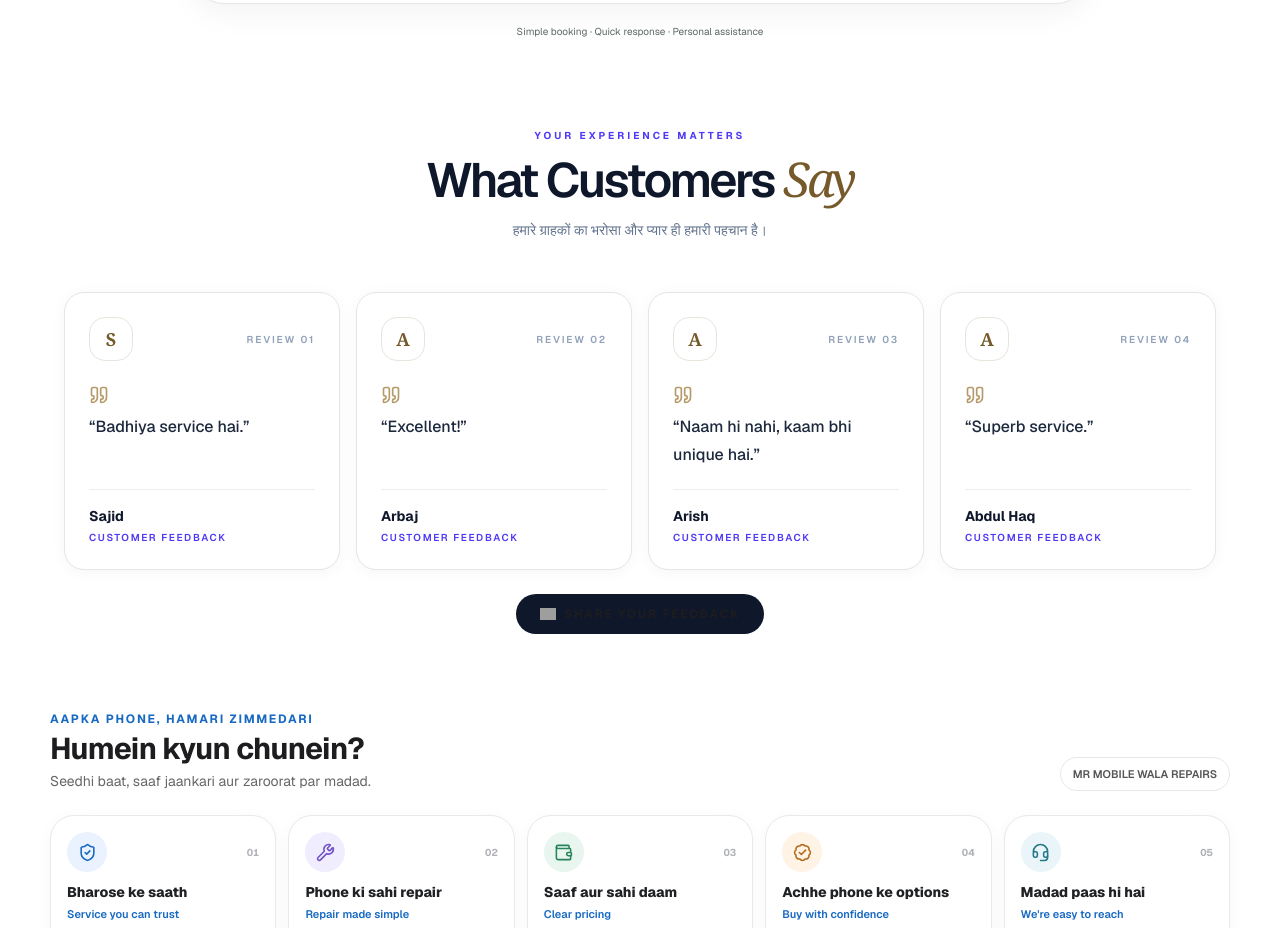
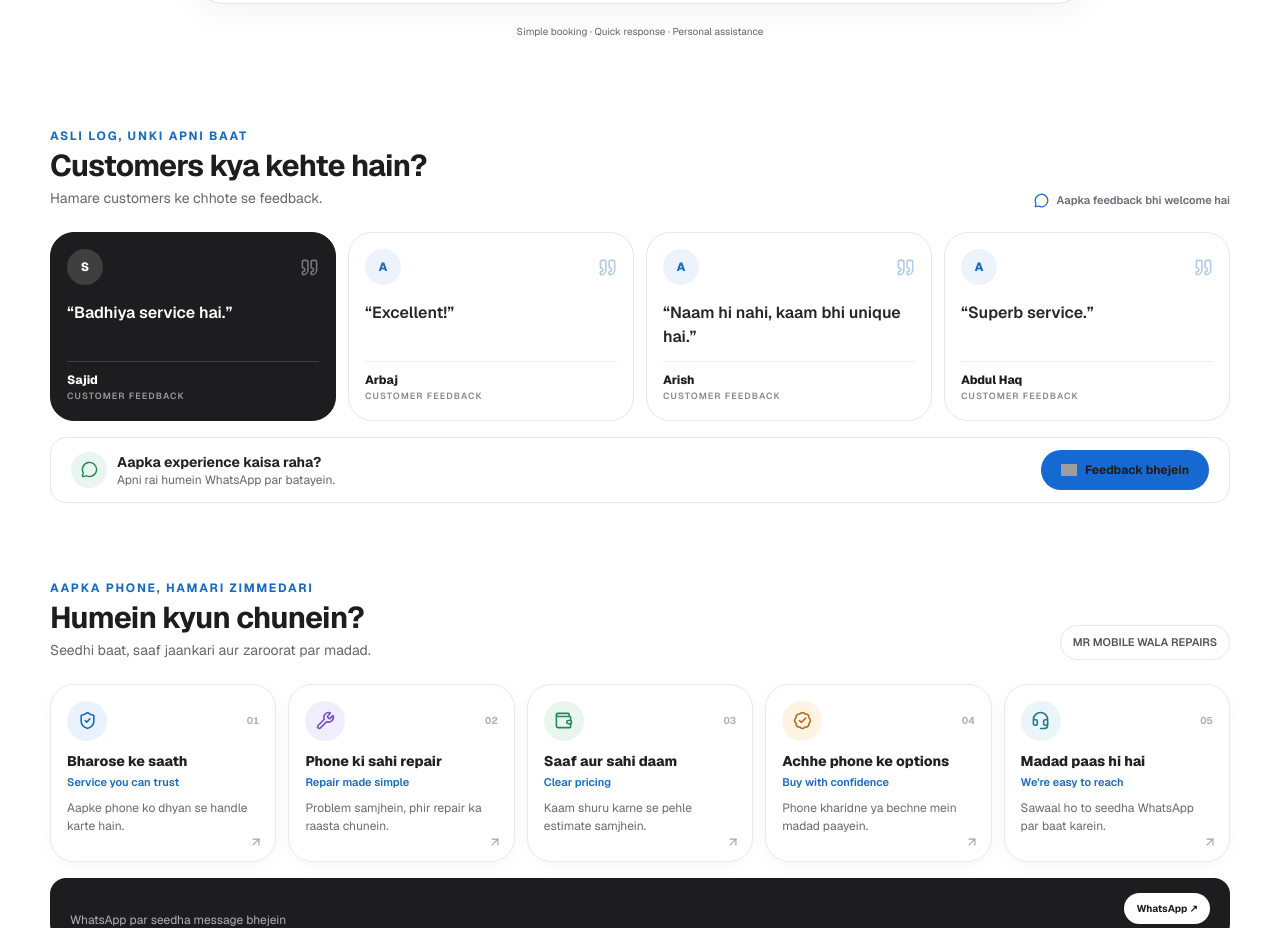
Before and after one commit to ShahbajKhan05/mr-mobile-wala-repairs, a Next.js app: page / in a window 1280 px wide. Shown: the part 2384-3312 px from the top of the page. Built offline with nearby package versions, Linux system fonts and the light colour scheme; grey boxes are pictures that could not be loaded.

Commit message:
Create a clear editorial customer feedback section

```diff
--- a/src/components/Testimonials.tsx
+++ b/src/components/Testimonials.tsx
@@ -1,5 +1,5 @@
 import WhatsAppIcon from "@/components/WhatsAppIcon";
-import { Quote } from "lucide-react";
+import { Quote, MessageCircle } from "lucide-react";
 
 const REVIEWS = [
   { name: "Sajid", review: "Badhiya service hai." },
@@ -16,61 +16,70 @@ export default function Testimonials() {
   return (
     <section
       aria-labelledby="testimonials-heading"
-      className="glass-page px-4 py-10 sm:px-8 sm:py-20 lg:px-12 lg:py-24"
+      className="glass-page px-3 py-7 sm:px-8 sm:py-10 lg:px-12"
     >
-      <div className="mx-auto max-w-6xl">
-        <div className="mb-6 text-center sm:mb-12">
-          <p className="mb-3 text-[10px] font-bold uppercase tracking-[0.3em] text-indigo-600">
-            Your Experience Matters
-          </p>
-          <h2
-            id="testimonials-heading"
-            className="text-3xl font-semibold tracking-[-0.05em] text-slate-900 sm:text-5xl"
-          >
-            What Customers <span className="font-serif font-normal italic text-[#765A2B]">Say</span>
-          </h2>
-          <p className="mx-auto mt-3 max-w-xl text-sm leading-7 text-slate-500">
-            हमारे ग्राहकों का भरोसा और प्यार ही हमारी पहचान है।
-          </p>
+      <div className="mx-auto max-w-[1180px]">
+        <div className="mb-5 flex flex-col justify-between gap-2 sm:mb-6 sm:flex-row sm:items-end">
+          <div>
+            <p className="text-[10px] font-bold uppercase tracking-[0.15em] text-[#1769c2] sm:text-xs">
+              Asli log, unki apni baat
+            </p>
+            <h2 id="testimonials-heading" className="mt-1 text-2xl font-bold tracking-tight text-[#1d1d1f] sm:text-3xl">
+              Customers kya kehte hain?
+            </h2>
+            <p className="mt-1 text-xs leading-5 text-[#666] sm:text-sm">
+              Hamare customers ke chhote se feedback.
+            </p>
+          </div>
+          <span className="hidden items-center gap-2 text-[11px] font-semibold text-[#686b73] sm:inline-flex">
+            <MessageCircle size={15} className="text-[#1769c2]" /> Aapka feedback bhi welcome hai
+          </span>
         </div>
 
-        <div className="grid grid-cols-1 gap-4 sm:grid-cols-2 lg:grid-cols-4">
+        <div className="grid grid-cols-2 gap-2 sm:grid-cols-2 sm:gap-3 lg:grid-cols-4">
           {REVIEWS.map((review, index) => (
             <article
               key={review.name}
-              className="glass-card group relative flex min-h-[180px] flex-col rounded-[20px] border border-white/80 bg-white/55 p-6 shadow-[0_12px_40px_rgba(32,43,50,0.05)] transition-all duration-300 hover:-translate-y-1 hover:shadow-[0_18px_45px_rgba(32,43,50,0.10)]"
+              className={
+                "relative flex min-h-[150px] flex-col overflow-hidden rounded-2xl border p-3 transition duration-300 hover:-translate-y-1 hover:shadow-[0_14px_30px_rgba(20,35,60,0.09)] sm:min-h-[178px] sm:rounded-3xl sm:p-4 " +
+                (index === 0
+                  ? "border-[#1d1d1f] bg-[#1d1d1f] text-white"
+                  : "border-[#e5e7eb] bg-white text-[#1d1d1f]")
+              }
             >
               <div className="flex items-center justify-between">
-                <div className="flex h-11 w-11 items-center justify-center rounded-2xl border border-[#E9E5DC] bg-white/80 font-serif text-lg font-semibold text-[#765A2B]">
+                <span className={"flex size-8 items-center justify-center rounded-full text-xs font-extrabold sm:size-9 " + (index === 0 ? "bg-white/15 text-white" : "bg-[#edf3fc] text-[#1769c2]")}>
                   {review.name.charAt(0).toUpperCase()}
-                </div>
-                <span className="text-[10px] font-semibold tracking-[0.18em] text-slate-400">
-                  REVIEW 0{index + 1}
                 </span>
+                <Quote size={19} className={index === 0 ? "text-white/40" : "text-[#1769c2]/35"} />
               </div>
-              <Quote size={20} className="mt-6 text-[#B69A69]" />
-              <p className="mt-2 flex-1 text-base font-medium leading-7 text-slate-800">
+              <p className={"mt-4 flex-1 text-sm font-semibold leading-6 sm:text-base " + (index === 0 ? "text-white" : "text-[#25262a]")}>
                 “{review.review}”
               </p>
-              <div className="mt-5 border-t border-slate-200/70 pt-4">
-                <p className="text-sm font-bold text-slate-900">{review.name}</p>
-                <p className="mt-1 text-[10px] font-semibold uppercase tracking-[0.16em] text-indigo-600">
-                  Customer Feedback
-                </p>
+              <div className={"mt-3 border-t pt-2.5 " + (index === 0 ? "border-white/15" : "border-[#eceef1]")}>
+                <p className="text-xs font-extrabold">{review.name}</p>
+                <p className={"mt-0.5 text-[9px] font-semibold uppercase tracking-[0.12em] " + (index === 0 ? "text-white/55" : "text-[#858993]")}>Customer feedback</p>
               </div>
             </article>
           ))}
         </div>
 
-        <div className="mt-6 text-center">
+        <div className="mt-3 flex flex-col items-center justify-between gap-3 rounded-2xl border border-[#e5e7eb] bg-white px-3 py-3 sm:mt-4 sm:flex-row sm:px-5">
+          <div className="flex items-center gap-2.5">
+            <span className="flex size-9 items-center justify-center rounded-full bg-[#e8f6ef] text-[#218653]"><MessageCircle size={17} /></span>
+            <div>
+              <p className="text-xs font-bold text-[#222] sm:text-sm">Aapka experience kaisa raha?</p>
+              <p className="text-[10px] text-[#666] sm:text-xs">Apni rai humein WhatsApp par batayein.</p>
+            </div>
+          </div>
           <a
             href={WHATSAPP_URL}
             target="_blank"
             rel="noreferrer"
-            className="inline-flex items-center justify-center gap-2 rounded-full bg-slate-900 px-6 py-3 text-xs font-bold uppercase tracking-[0.14em] text-white transition-all duration-300 hover:-translate-y-0.5 hover:bg-indigo-600 hover:shadow-lg focus-visible:outline-none focus-visible:ring-2 focus-visible:ring-indigo-500 focus-visible:ring-offset-2"
+            className="inline-flex min-h-10 w-full items-center justify-center gap-2 rounded-xl bg-[#1769d2] px-5 text-xs font-bold text-white transition hover:bg-[#0d58b8] sm:w-auto"
           >
             <WhatsAppIcon size={16} />
-            Share Your Feedback
+            Feedback bhejein
           </a>
         </div>
       </div>
```
